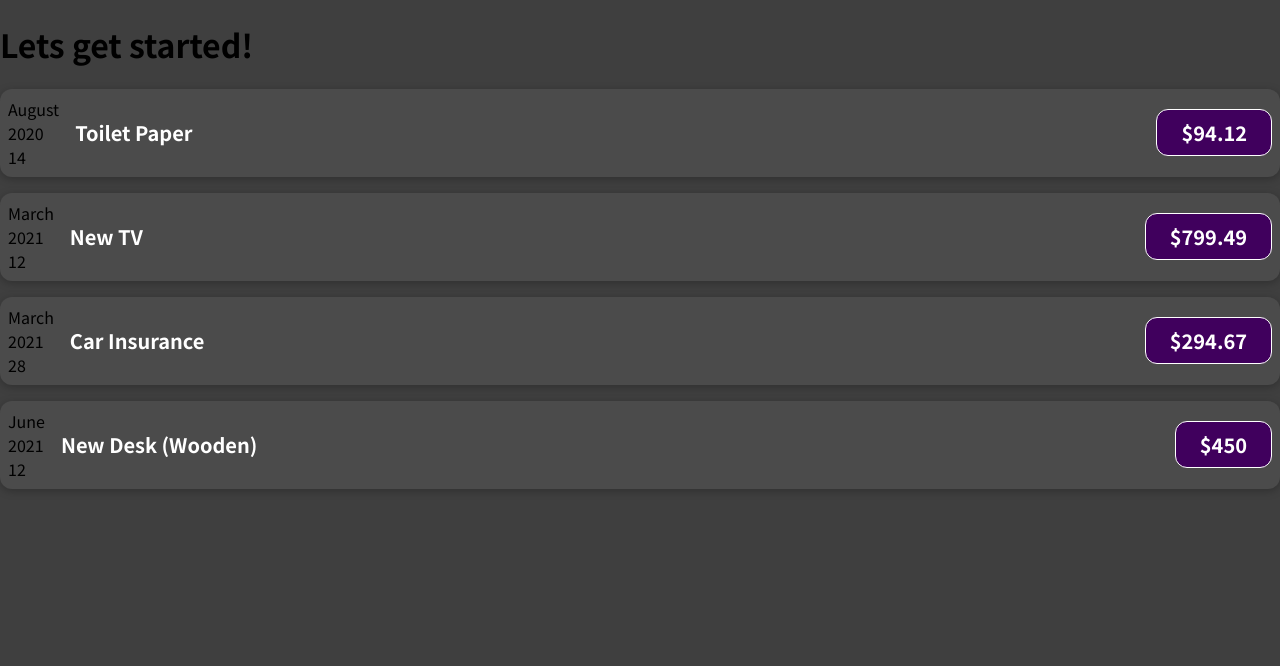
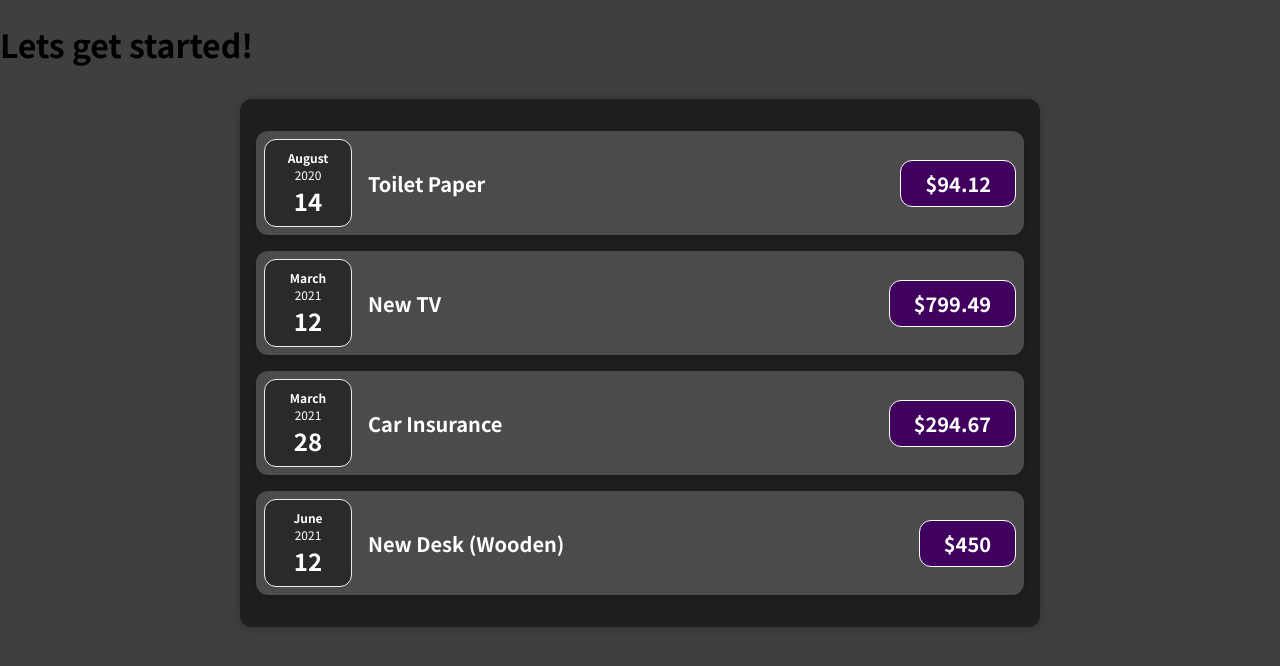
Before and after one commit to rbb-99/react-ref-guide, a React (Create React App) app: page / in a window 1280 px wide. Shown: the top 666 px of the page. Built offline with nearby package versions, Linux system fonts and the light colour scheme.

Commit message:
split into components

```diff
--- a/src/App.js
+++ b/src/App.js
@@ -1,4 +1,4 @@
-import ExpenseItem from "./components/ExpenseItem";
+import Expenses from "./components/Expenses.js";
 
 function App() {
   const expenses = [
@@ -31,26 +31,7 @@
   return (
     <div className="App">
       <h1>Lets get started!</h1>
-      <ExpenseItem
-        title={expenses[0].title}
-        amount={expenses[0].amount}
-        date={expenses[0].date}
-      ></ExpenseItem>
-      <ExpenseItem
-        title={expenses[1].title}
-        amount={expenses[1].amount}
-        date={expenses[1].date}
-      ></ExpenseItem>
-      <ExpenseItem
-        title={expenses[2].title}
-        amount={expenses[2].amount}
-        date={expenses[2].date}
-      ></ExpenseItem>
-      <ExpenseItem
-        title={expenses[3].title}
-        amount={expenses[3].amount}
-        date={expenses[3].date}
-      ></ExpenseItem>
+        <Expenses items={expenses} />
     </div>
   );
 }
--- /dev/null
+++ b/src/components/ExpenseDate.css
@@ -0,0 +1,26 @@
+.expense-date {
+    display: flex;
+    flex-direction: column;
+    width: 5.5rem;
+    height: 5.5rem;
+    border: 1px solid #ececec;
+    background-color: #2a2a2a;
+    color: white;
+    border-radius: 12px;
+    align-items: center;
+    justify-content: center;
+  }
+
+  .expense-date__month {
+    font-size: 0.75rem;
+    font-weight: bold;
+  }
+
+  .expense-date__year {
+    font-size: 0.75rem;
+  }
+
+  .expense-date__day {
+    font-size: 1.5rem;
+    font-weight: bold;
+  }
--- /dev/null
+++ b/src/components/ExpenseDate.js
@@ -0,0 +1,17 @@
+import "./ExpenseDate.css"
+
+function ExpenseDate(props) {
+  const month = props.date.toLocaleString("en-US", { month: "long" });
+  const day = props.date.toLocaleString("en-US", { day: "2-digit" });
+  const year = props.date.getFullYear();
+
+  return (
+    <div className="expense-date">
+      <div className="expense-date__month">{month}</div>
+      <div className="expense-date__year">{year}</div>
+      <div className="expense-date__day">{day}</div>
+    </div>
+  );
+}
+
+export default ExpenseDate;
--- a/src/components/ExpenseItem.js
+++ b/src/components/ExpenseItem.js
@@ -1,16 +1,10 @@
 import "./ExpenseItem.css";
+import ExpenseDate from "./ExpenseDate";
 
 function ExpenseItem(props) {
-  const month = props.date.toLocaleString('en-US', {month: 'long'})
-  const day = props.date.toLocaleString('en-US', {day: '2-digit'})
-  const year = props.date.getFullYear()
   return (
     <div className="expense-item">
-      <div>
-        <div>{month}</div>
-        <div>{year}</div>
-        <div>{day}</div>
-      </div>
+    <ExpenseDate date={props.date} />
       <div className="expense-item__description">
         <h2>{props.title}</h2>
         <div className="expense-item__price">${props.amount}</div>
--- /dev/null
+++ b/src/components/Expenses.css
@@ -0,0 +1,9 @@
+.expenses {
+  padding: 1rem;
+  background-color: rgb(31, 31, 31);
+  margin: 2rem auto;
+  width: 50rem;
+  max-width: 95%;
+  border-radius: 12px;
+  box-shadow: 0 1px 8px rgba(0, 0, 0, 0.25);
+}
--- /dev/null
+++ b/src/components/Expenses.js
@@ -0,0 +1,31 @@
+import ExpenseItem from "./ExpenseItem";
+import "./Expenses.css";
+
+function Expenses(props) {
+  return (
+    <div className="expenses">
+      <ExpenseItem
+        title={props.items[0].title}
+        amount={props.items[0].amount}
+        date={props.items[0].date}
+      />
+      <ExpenseItem
+        title={props.items[1].title}
+        amount={props.items[1].amount}
+        date={props.items[1].date}
+      />
+      <ExpenseItem
+        title={props.items[2].title}
+        amount={props.items[2].amount}
+        date={props.items[2].date}
+      />
+      <ExpenseItem
+        title={props.items[3].title}
+        amount={props.items[3].amount}
+        date={props.items[3].date}
+      />
+    </div>
+  );
+}
+
+export default Expenses;
```
